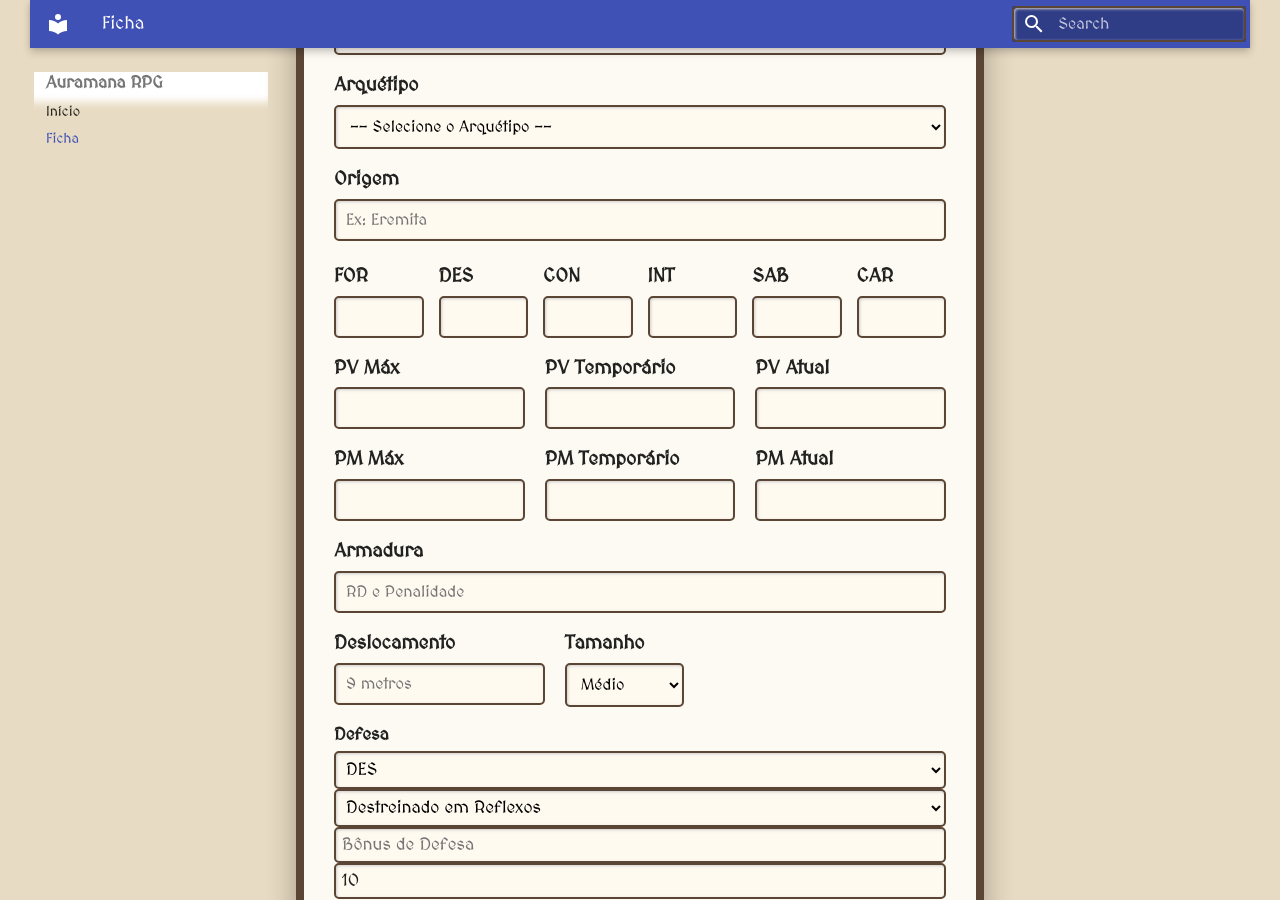
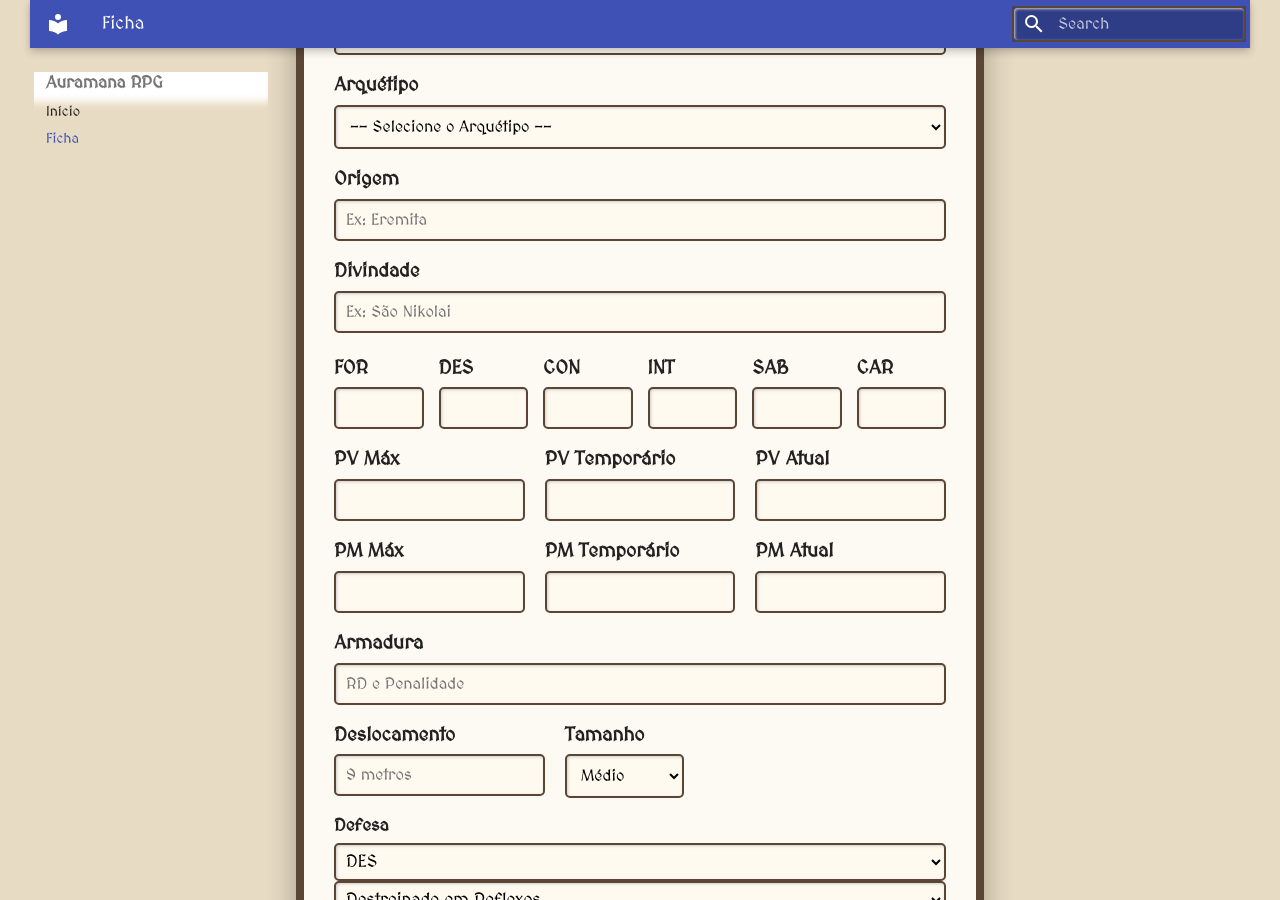
Before and after one commit to ozyssj/auramana-rpg, an MkDocs documentation site: the page built from docs/ficha.md, in a window 1280 px wide and 900 px high, scrolled down 552 px. Built offline with MkDocs 1.6.1 and Material for MkDocs 9.7.7, drawn with Linux system fonts in a browser that asks for light colours.

Commit message:
Update ficha.md
teste nome ficha

```diff
--- a/docs/ficha.md
+++ b/docs/ficha.md
@@ -201,6 +201,11 @@
     <div class="campo">
       <label for="origem">Origem</label>
       <input type="text" id="origem" placeholder="Ex: Eremita">
+    </div>
+
+    <div class="campo">
+      <label for="origem">Divindade</label>
+      <input type="text" id="origem" placeholder="Ex: São Nikolai">
     </div>
 
     <div class="atributos">
```
Also changed, not shown: other parts of docs/ficha.md (+1 -1 lines).
